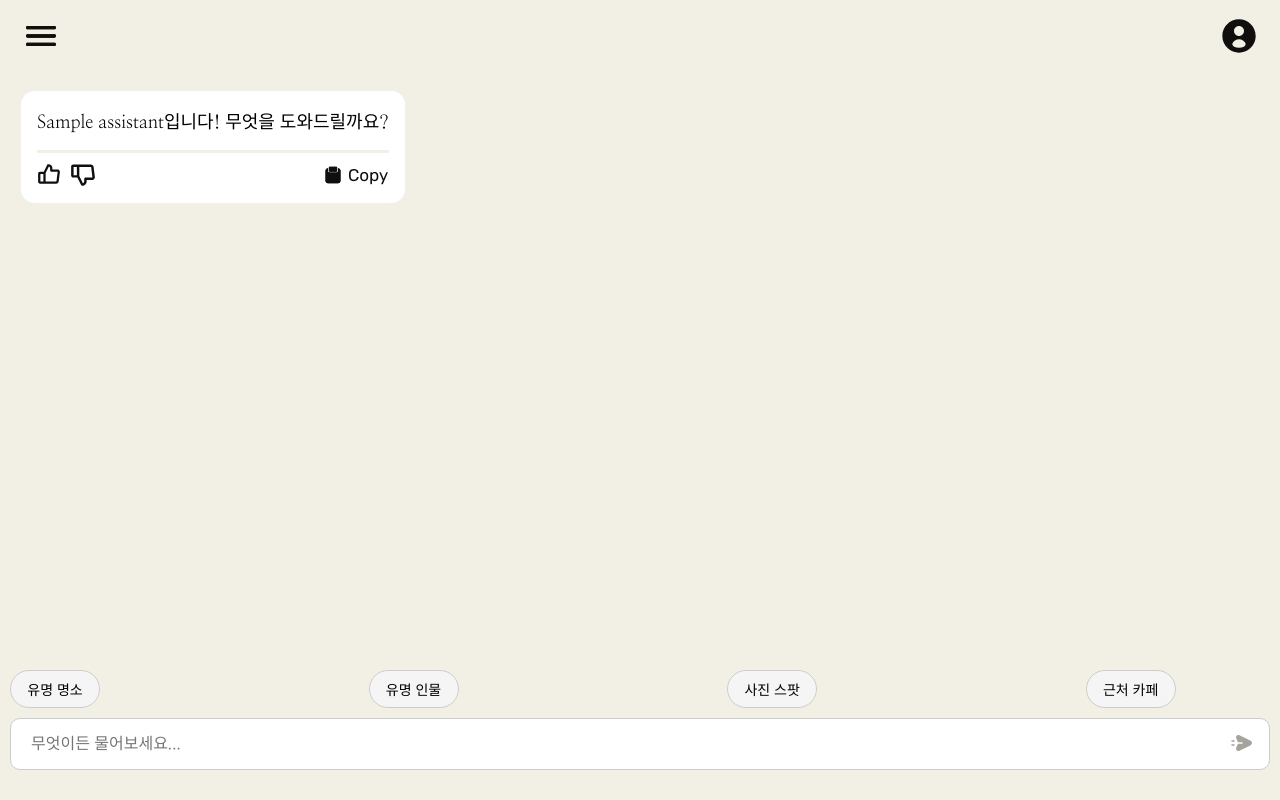
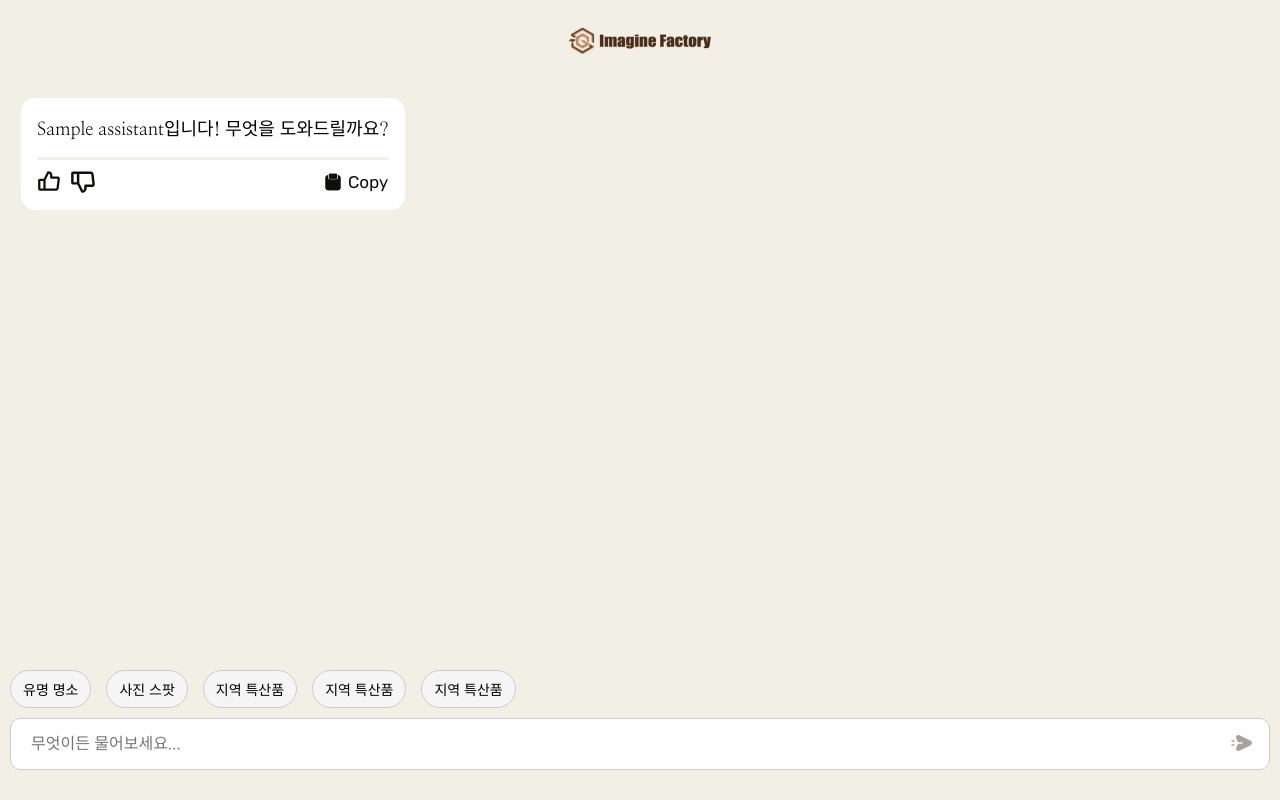
Before and after one commit to smnm1998/culture_chatbot, a Django app: page /chatbot/1/ in a window 1280 px wide. Run offline with Django 5.2, Linux system fonts and the light colour scheme; tables that the repository leaves empty hold one stand-in row (values such as "Sample post").

Commit message:
fix: style 수정 및 로고 추가

```diff
--- a/static/css/assistant/chatbot.css
+++ b/static/css/assistant/chatbot.css
@@ -11,10 +11,11 @@ body {
     overflow-y: auto;
 }
 
+/** 메뉴 바 **/
 .menu-bar {
     display: flex;
-    justify-content: space-between;
-    align-items: center;
+    justify-content: center; /* 버튼을 수평으로 중앙 정렬 */
+    align-items: center; /* 수직으로 중앙 정렬 */
     padding: 15px;
 }
 
@@ -24,10 +25,16 @@ body {
     cursor: pointer;
 }
 
-.menu-bar button img {
-    width: 40px;
-    height: 40px;
+.menu-bar #menuButton img {
+    width: 180px;
+    height: 50px;
+    display: block; /* 중앙 정렬을 위해 이미지 자체도 블록 요소로 처리 */
 }
+
+/*.menu-bar #userButton img {*/
+/*    width: 40px;*/
+/*    height: 40px;*/
+/*}*/
 
 .chat-container {
     flex: 1;
@@ -173,24 +180,26 @@ body {
     height: 16px;
 }
 
-body .swiper-container {
+.swiper-container {
     max-width: 100%; /* 화면 너비 넘지 않도록 설정 */
     width: 100%;
     padding: 0 10px;
-    padding-right: 30px; /* 오른쪽 여백을 줘서 잘리는 문제 해결 */
     box-sizing: border-box; /* 패딩이 박스 안쪽에 포함되도록 설정 */
-    overflow: hidden; /* 좌우 스크롤바 방지 */
+    overflow-x: hidden; /* 가로 스크롤 방지 */
+    overflow-y: auto;   /* 세로 스크롤을 가능하게 설정 */
+    max-height: 200px;  /* 필요에 따라 최대 높이 설정 (예: 200px) */
 }
 
-body .swiper-wrapper {
+.swiper-wrapper {
     display: flex;
 }
 
-body .swiper-slide {
-    margin-right: 0; /* 슬라이드 사이의 간격이 문제를 일으키지 않도록 조정 */
+.swiper-slide {
+    flex-shrink: 0; /* 슬라이드가 줄어들지 않도록 설정 */
+    width: auto; /* 자동으로 너비를 계산하여 슬라이드를 맞춤 */
 }
 
-body .tag-button {
+.tag-button {
     background-color: #F5F5F5;
     border: 1px solid #cccccc;
     padding: 8px 12px;
@@ -198,7 +207,6 @@ body .tag-button {
     cursor: pointer;
     text-decoration: none; /* 밑줄 제거 */
     white-space: nowrap; /* 텍스트 줄바꿈 없이 한 줄로 */
-    min-width: 90px; /* 버튼의 최소 너비를 설정하여 줄바꿈 방지 */
     font-size: 14px; /* 텍스트 크기 */
     text-align: center;
 }
--- a/templates/chatbot.html
+++ b/templates/chatbot.html
@@ -14,15 +14,15 @@
 <body>
     <div class="page-container">
         <header class="menu-bar">
-            <button id="mainMenuButton"><img src="{% static 'image/assistant/menu.svg' %}" alt="Menu" class="size-12"></button>
-            <button id="userButton"><img src="{% static 'image/assistant/user-circle.svg' %}" alt="User" class="size-12"></button>
+            <button id="menuButton"><a href="{% url 'main-select' %}"><img src="{% static 'image/assistant/logo.png' %}" alt="Menu" class="size-12"></a></button>
+{#            <button id="userButton"><img src="{% static 'image/assistant/user-circle.svg' %}" alt="User" class="size-12"></button>#}
         </header>
 
         <div class="chat-container" id="chatContainer">
             <div id="messageList" class="message-list">
                 <div class="message-container ai-message">
                     <div class="message-content">
-                        <p>{{ assistant.name }}입니다! 무엇을 도와드릴까요?</p>
+                        <p id="welcomeMessage"></p>
                     </div>
                     <hr class="msg-hr">
                     <div class="message-actions">
@@ -39,11 +39,6 @@
         <!-- Swiper 슬라이더 -->
         <div class="swiper-container">
             <div class="swiper-wrapper">
-                <div class="swiper-slide"><button class="tag-button">유명 명소</button></div>
-                <div class="swiper-slide"><button class="tag-button">유명 인물</button></div>
-                <div class="swiper-slide"><button class="tag-button">사진 스팟</button></div>
-                <div class="swiper-slide"><button class="tag-button">근처 카페</button></div>
-                <div class="swiper-slide"><button class="tag-button">지역 특산품</button></div>
             </div>
         </div>
 
@@ -63,17 +58,58 @@
     $(document).ready(function () {
         const apiBaseUrl = '/api/chatbot/{{ assistant.id }}/';
 
+        // 세션 스토리지에서 배열 인덱스를 가져오는 함수
+        function getArrayIndexFromSession() {
+            return sessionStorage.getItem('arrayIndex') || 1; // 기본값은 1 (첫 번째 배열)
+        }
+
+        // 세션 스토리지에서 배열 인덱스를 가져옴
+        const arrayIndex = parseInt(getArrayIndexFromSession()) - 1; // 배열은 0부터 시작
+
+        // 섹션에 따른 인사말 배열
+        const welcomeMessages = [
+            "{{ assistant.name }}입니다! 무엇을 도와드릴까요?",
+            "{{ assistant.name }}라네. 어떤 것이 궁금해 찾아 왔나?"
+        ];
+
+        // 인사말 설정
+        $('#welcomeMessage').text(welcomeMessages[arrayIndex]);
+
+        // 섹션에 맞는 태그 배열
+        const sectionTags = [
+            ['유명 명소', '사진 스팟', '지역 특산품', '지역 특산품', '지역 특산품'],
+            ['당신은 누구신가요?', '어떤 이야기를 남기셨나요?', '또다른 활동은 어떤게 있나요?', '어디서 주로 활동하셨나요?', '가장 지키고자 했던 가치는 무엇인가요?' ],
+        ];
+
         // Swiper 초기화
         var swiper = new Swiper('.swiper-container', {
-            slidesPerView: 3.5, // 한 화면에 보이는 슬라이드 수
-            spaceBetween: 15,   // 슬라이드 간의 간격
-            freeMode: true,     // 슬라이드를 자유롭게 움직일 수 있도록 설정
+            slidesPerView: 'auto',  // 한 화면에 1.7개의 슬라이드가 보이도록 설정
+            spaceBetween: 15,    // 슬라이드 간의 간격을 설정
+            freeMode: true,      // 슬라이드를 자유롭게 움직일 수 있도록 설정
             watchOverflow: true, // 슬라이드가 넘치면 스크롤 방지
         });
 
+        // Swiper의 태그 업데이트 함수
+        function updateSwiperTags(arrayIndex) {
+            const swiperWrapper = $('.swiper-wrapper');
+            swiperWrapper.empty(); // 기존 태그들 지우기
+
+            const tags = sectionTags[arrayIndex]; // 배열에서 태그 가져오기
+            tags.forEach(tag => {
+                const slide = $(`<div class="swiper-slide">
+                        <button class="tag-button">${tag}</button>
+                    </div>`);
+                swiperWrapper.append(slide);
+            });
+
+            swiper.update(); // Swiper 업데이트
+        }
+
+        // Swiper의 태그 업데이트 실행
+        updateSwiperTags(arrayIndex);
 
         // 태그 버튼 클릭 시 바로 어시스턴트에 전송
-        $('.tag-button').on('click', function () {
+        $('.swiper-wrapper').on('click', '.tag-button', function () {
             const tagText = $(this).text().trim();
             appendMessage(tagText, 'user'); // 사용자 메시지 추가
             sendMessageToBot(tagText); // 봇에게 메시지 전송
@@ -108,16 +144,6 @@
 
             $('#messageList').append(messageContainer);
             scrollToBottom();  // 메시지가 추가되면 화면을 맨 아래로 스크롤
-        }
-
-        // 텍스트를 한 글자씩 출력하는 타이핑 효과 함수
-        function typeText(element, text, index = 0) {
-            if (index < text.length) {
-                element.text(element.text() + text.charAt(index));  // 한 글자씩 추가
-                setTimeout(function () {
-                    typeText(element, text, index + 1);
-                }, 50);  // 타이핑 효과를 위한 딜레이
-            }
         }
 
         // 스크롤을 맨 아래로 이동시키는 함수
@@ -158,24 +184,23 @@
             };
         }
 
+        // 텍스트를 한 글자씩 출력하는 타이핑 효과 함수
+        function typeText(element, text, index = 0) {
+            if (index < text.length) {
+                element.text(element.text() + text.charAt(index));  // 한 글자씩 추가
+                setTimeout(function () {
+                    typeText(element, text, index + 1);
+                }, 50);  // 타이핑 효과를 위한 딜레이
+            }
+        }
+
         // AI 메시지에 action 버튼과 구분선을 추가하는 함수
         function appendActions(container, text) {
-
-            // HTML에서 이미지 경로를 data-attribute로 가져옴
             const likeImg = $('.like-btn').data('like-img');
             const unlikeImg = $('.unlike-btn').data('unlike-img');
             const copyImg = $('.copy-btn').data('copy-img');
 
-            // 이미지 경로가 없는 경우 에러 처리
-            console.log("Action button image paths:", { likeImg, unlikeImg, copyImg }); // 이미지 경로 확인
-            if (!likeImg || !unlikeImg || !copyImg) {
-                console.error("Action buttons cannot be loaded due to missing image paths.");
-                return;
-            }
-
-            // hr와 action buttons를 한 번에 생성하여 추가
-            const actionsContainer = $(`
-                <div>
+            const actionsContainer = $(`<div>
                     <hr class="msg-hr">
                     <div class="message-actions">
                         <button class="action-button"><img src="${likeImg}" alt="좋아요"></button>
@@ -184,15 +209,12 @@
                             <img src="${copyImg}" alt="복사">
                         </button>
                     </div>
-                </div>
-            `);
+                </div>`);
 
-            console.log("Appending actions container to message..."); // 디버깅 로그
             container.append(actionsContainer);  // 컨테이너에 요소 추가
         }
 
         window.handleCopy = function (button) {
-            // 클릭된 버튼에서 부모 요소를 타고 올라가서 메시지의 텍스트를 가져옴
             const messageText = $(button).closest('.message-container').find('.message-content p').text();
 
             if (messageText) {
@@ -208,6 +230,5 @@
     });
 </script>
 
-
 </body>
 </html>
--- a/templates/local.html
+++ b/templates/local.html
@@ -15,8 +15,8 @@
 <body>
     <div class="main-container">
         <header class="menu-bar">
-            <button id="menuButton"><img src="{% static 'image/assistant/menu.svg' %}" alt="Menu" class="size-12"></button>
-            <button id="userButton"><img src="{% static 'image/assistant/user-circle.svg' %}" alt="User" class="size-12"></button>
+            <button id="menuButton"><a href="{% url 'main-select' %}"><img src="{% static 'image/assistant/logo.png' %}" alt="Menu" class="size-12"></a></button>
+{#            <button id="userButton"><img src="{% static 'image/assistant/user-circle.svg' %}" alt="User" class="size-12"></button>#}
         </header>
 
         <!-- 검색창 -->
--- a/templates/search_results.html
+++ b/templates/search_results.html
@@ -15,8 +15,8 @@
 <body>
     <div class="main-container">
         <header class="menu-bar">
-            <button id="menuButton"><img src="{% static 'image/assistant/menu.svg' %}" alt="Menu" class="size-12"></button>
-            <button id="userButton"><img src="{% static 'image/assistant/user-circle.svg' %}" alt="User" class="size-12"></button>
+            <button id="menuButton"><a href="{% url 'main-select' %}"><img src="{% static 'image/assistant/logo.png' %}" alt="Menu" class="size-12"></a></button>
+{#            <button id="userButton"><img src="{% static 'image/assistant/user-circle.svg' %}" alt="User" class="size-12"></button>#}
         </header>
 
         <!-- 검색창 추가 -->
--- a/templates/thema.html
+++ b/templates/thema.html
@@ -15,8 +15,8 @@
 <body>
     <div class="main-container">
         <header class="menu-bar">
-            <button id="menuButton"><img src="{% static 'image/assistant/menu.svg' %}" alt="Menu" class="size-12"></button>
-            <button id="userButton"><img src="{% static 'image/assistant/user-circle.svg' %}" alt="User" class="size-12"></button>
+            <button id="menuButton"><img src="{% static 'image/assistant/logo.png' %}" alt="Menu" class="size-12"></button>
+{#            <button id="userButton"><img src="{% static 'image/assistant/user-circle.svg' %}" alt="User" class="size-12"></button>#}
         </header>
 
         <!-- 검색창 추가 -->
```
Also changed, not shown: static/css/assistant/independence.css (+11 -5 lines), static/css/assistant/local.css (+11 -5 lines), static/css/assistant/main.css (+11 -5 lines), static/css/assistant/search_results.css (+11 -5 lines), static/css/assistant/thema.css (+11 -5 lines), templates/independence.html (+8 -3 lines), templates/main.html (+9 -4 lines), static/image/assistant/logo.png (added).
